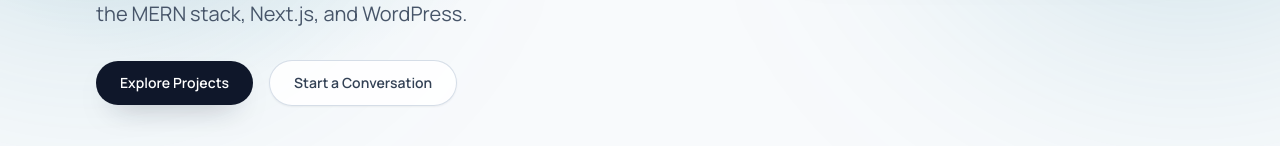
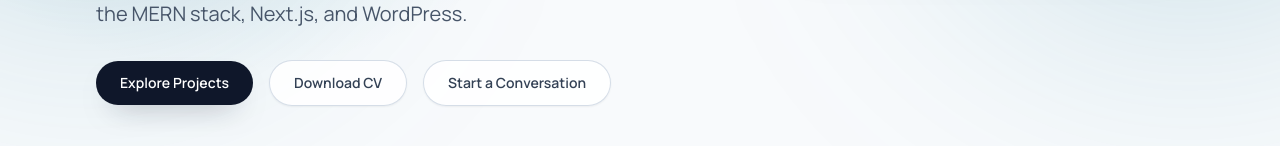
Before and after one commit to Bibek-Poudel8/Portfolio-website, a Next.js app: page / in a window 1280 px wide. Shown: the part 316-462 px from the top of the page. Built offline with nearby package versions, Linux system fonts and the light colour scheme; no server answers.

Commit message:
CV feature updated

```diff
--- a/src/components/Home.jsx
+++ b/src/components/Home.jsx
@@ -54,6 +54,13 @@ const Home = () => {
             >
               {heroContent.primaryCta.label}
             </Link>
+            <a
+              href="/Bibek_Poudel_CV.pdf"
+              download="Bibek_Poudel_CV.pdf"
+              className="rounded-full border border-slate-300/80 bg-white/85 px-6 py-3 text-sm font-semibold text-slate-700 shadow-sm transition hover:border-slate-400 hover:bg-white"
+            >
+              Download CV
+            </a>
             <Link
               href={heroContent.secondaryCta.href}
               className="rounded-full border border-slate-300/80 bg-white/85 px-6 py-3 text-sm font-semibold text-slate-700 shadow-sm transition hover:border-slate-400 hover:bg-white"
```
Also changed, not shown: 1 other file (tests, documents, lock files or other folders).
